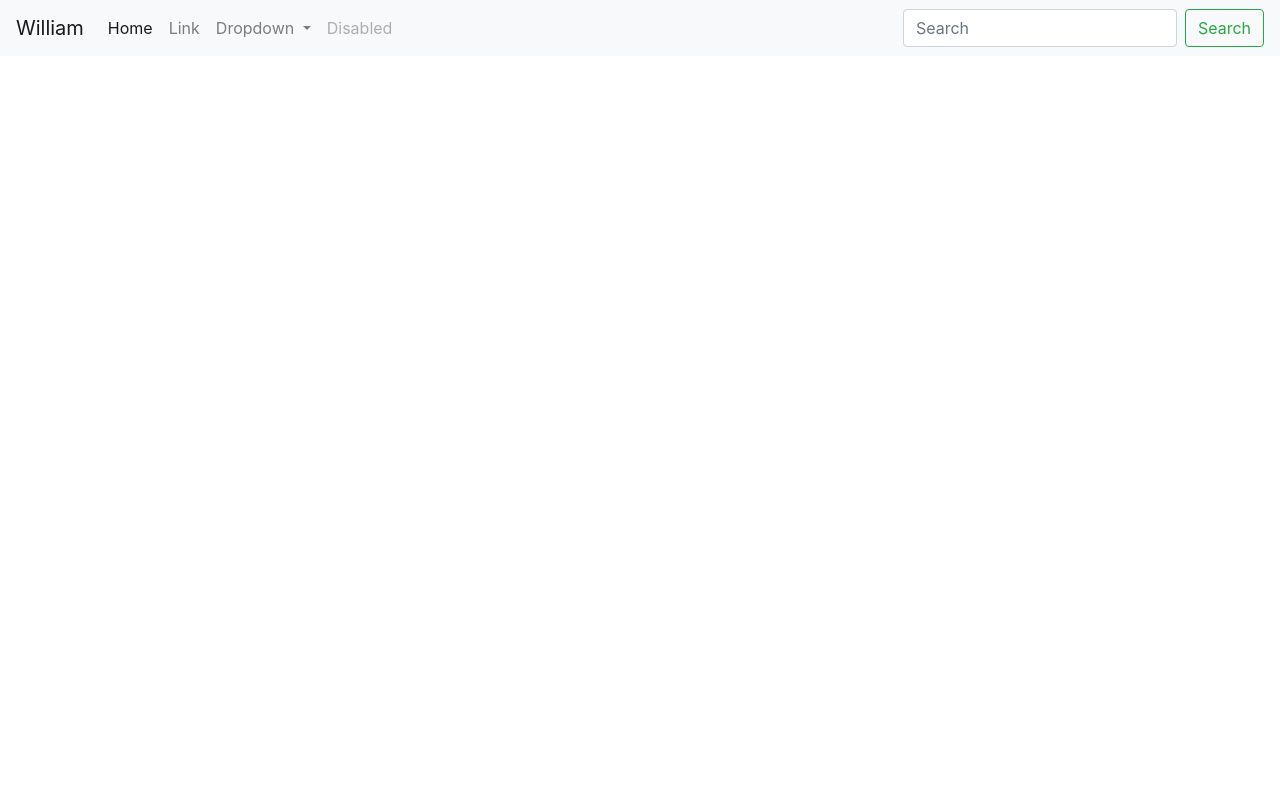
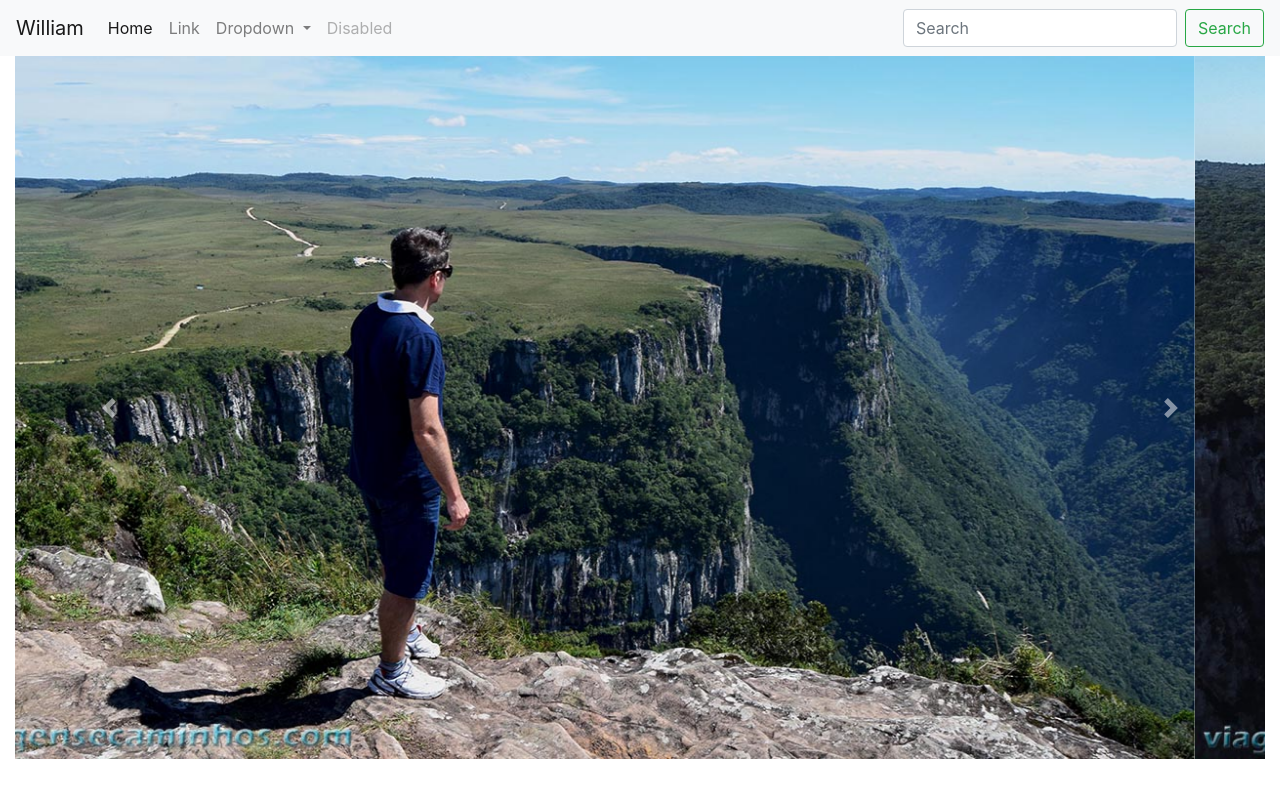
Before and after one commit to lvijudsky/dh-teste, a plain HTML site: page index.html in a window 1280 px wide. Drawn offline with nearby package versions, Linux system fonts and the light colour scheme.

Commit message:
Adicionando Carrocel

```diff
--- a/index.html
+++ b/index.html
@@ -45,6 +45,29 @@
                     </div>
                   </nav>
     </header>
+    <div class="container-fluid">
+            <div id="carouselExampleControls" class="carousel slide" data-ride="carousel">
+                    <div class="carousel-inner">
+                      <div class="carousel-item active">
+                        <img src="assets/img/canion-fortaleza-cambara-do-sul.jpg" class="d-block w-100" alt="...">
+                      </div>
+                      <div class="carousel-item">
+                        <img src="assets/img/foto-aerea-canion-itaimbezinho.jpg" class="d-block w-100" alt="...">
+                      </div>
+                      <div class="carousel-item">
+                        <img src="assets/img/vista-aerea-canion-da-ronda-usina-eolica.jpg" class="d-block w-100" alt="...">
+                      </div>
+                    </div>
+                    <a class="carousel-control-prev" href="#carouselExampleControls" role="button" data-slide="prev">
+                      <span class="carousel-control-prev-icon" aria-hidden="true"></span>
+                      <span class="sr-only">Previous</span>
+                    </a>
+                    <a class="carousel-control-next" href="#carouselExampleControls" role="button" data-slide="next">
+                      <span class="carousel-control-next-icon" aria-hidden="true"></span>
+                      <span class="sr-only">Next</span>
+                    </a>
+                  </div>
+    </div>
 
 </body>
 <script src="https://code.jquery.com/jquery-3.3.1.slim.min.js" integrity="sha384-q8i/X+965DzO0rT7abK41JStQIAqVgRVzpbzo5smXKp4YfRvH+8abtTE1Pi6jizo" crossorigin="anonymous"></script>
```
Also changed, not shown: assets/img/canion-fortaleza-cambara-do-sul.jpg (added), assets/img/foto-aerea-canion-itaimbezinho.jpg (added), assets/img/vista-aerea-canion-da-ronda-usina-eolica.jpg (added).
